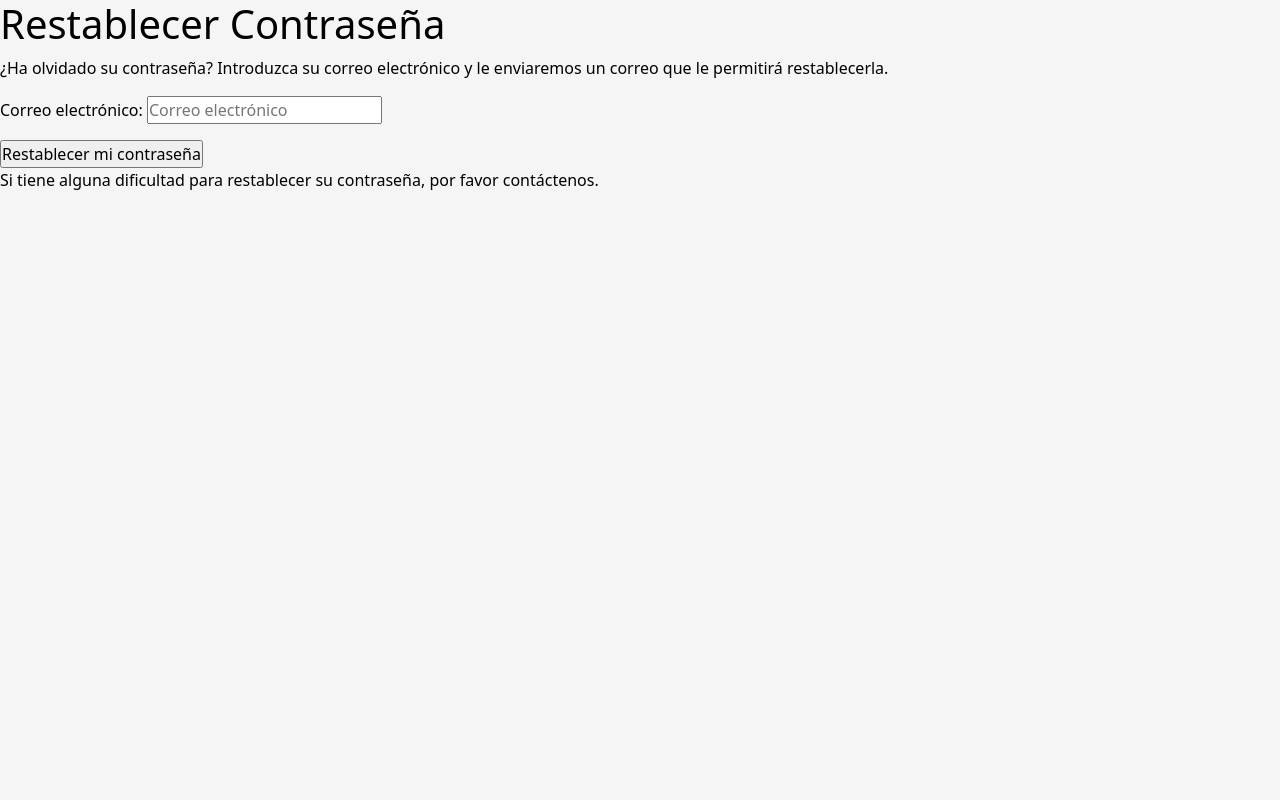
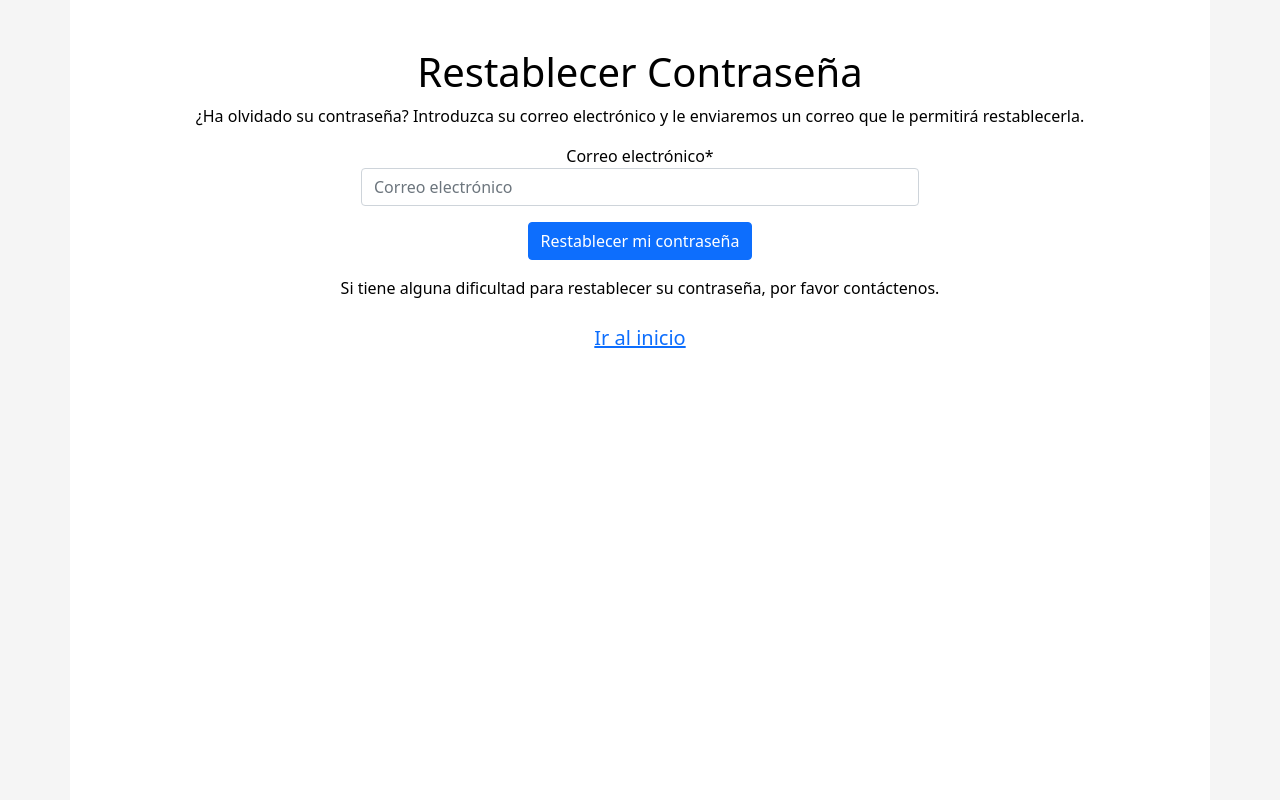
Before and after one commit to dev36aiatic/practica-django, a Django app: page /accounts/password/reset/ in a window 1280 px wide. Run offline with Django 3.2, Linux system fonts and the light colour scheme; some libraries are stand-ins or nearby versions.

Commit message:
estilos profile y recuperar contraseña añadidos

```diff
--- a/templates/account/password_reset.html
+++ b/templates/account/password_reset.html
@@ -1,11 +1,12 @@
 {% extends "account/base.html" %}
-
+{% load crispy_forms_tags %}
 {% load i18n %}
 {% load account %}
 
 {% block head_title %}{% trans "Password Reset" %}{% endblock %}
 
 {% block content %}
+<div class="container bg-white text-center h-100 py-5">
 
         <h1>{% trans "Password Reset" %}</h1>
         {% if user.is_authenticated %}
@@ -14,11 +15,15 @@
 
         <p>{% trans "Forgotten your password? Enter your e-mail address below, and we'll send you an e-mail allowing you to reset it." %}</p>
 
-    <form method="POST" action="{% url 'account_reset_password' %}" class="password_reset">
+        <form class="w-50 mx-auto" method="POST" action="{% url 'account_reset_password' %}" class="password_reset">
             {% csrf_token %}
-        {{ form.as_p }}
-        <input type="submit" value="{% trans 'Reset My Password' %}" />
+            {{ form | crispy}}
+            <input type="submit" class="d-inline-block my-3 btn btn-primary" value="{% trans 'Reset My Password' %}" />
         </form>
 
         <p>{% blocktrans %}Please contact us if you have any trouble resetting your password.{% endblocktrans %}</p>
+        <a style="font-size: 20px;" class="btn btn-link text-center  secondaryAction"
+        href="/">Ir al inicio </a>
+</div>
+
 {% endblock %}
```
Also changed, not shown: learning/templates/home.html (+9 -3 lines), db.sqlite3. Lines whose indentation alone changed are shown as unchanged.
